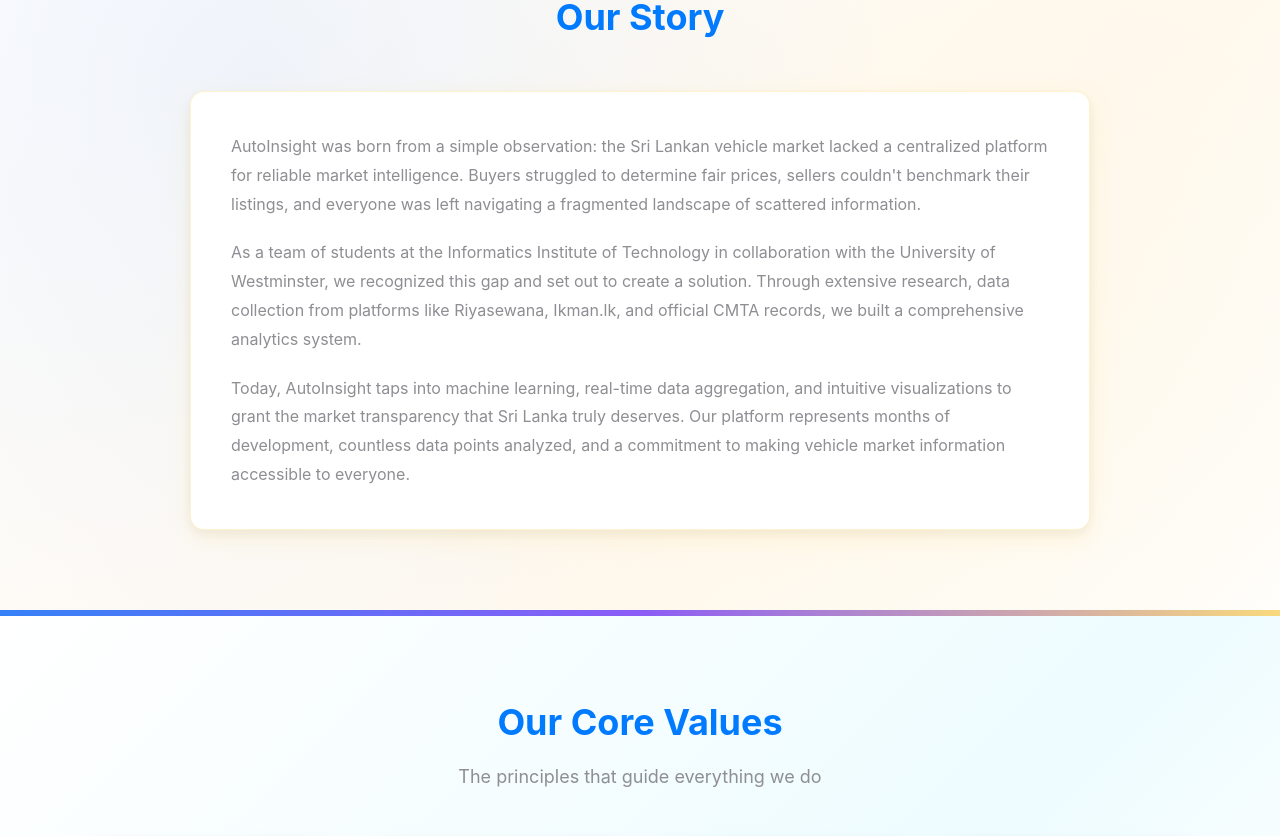
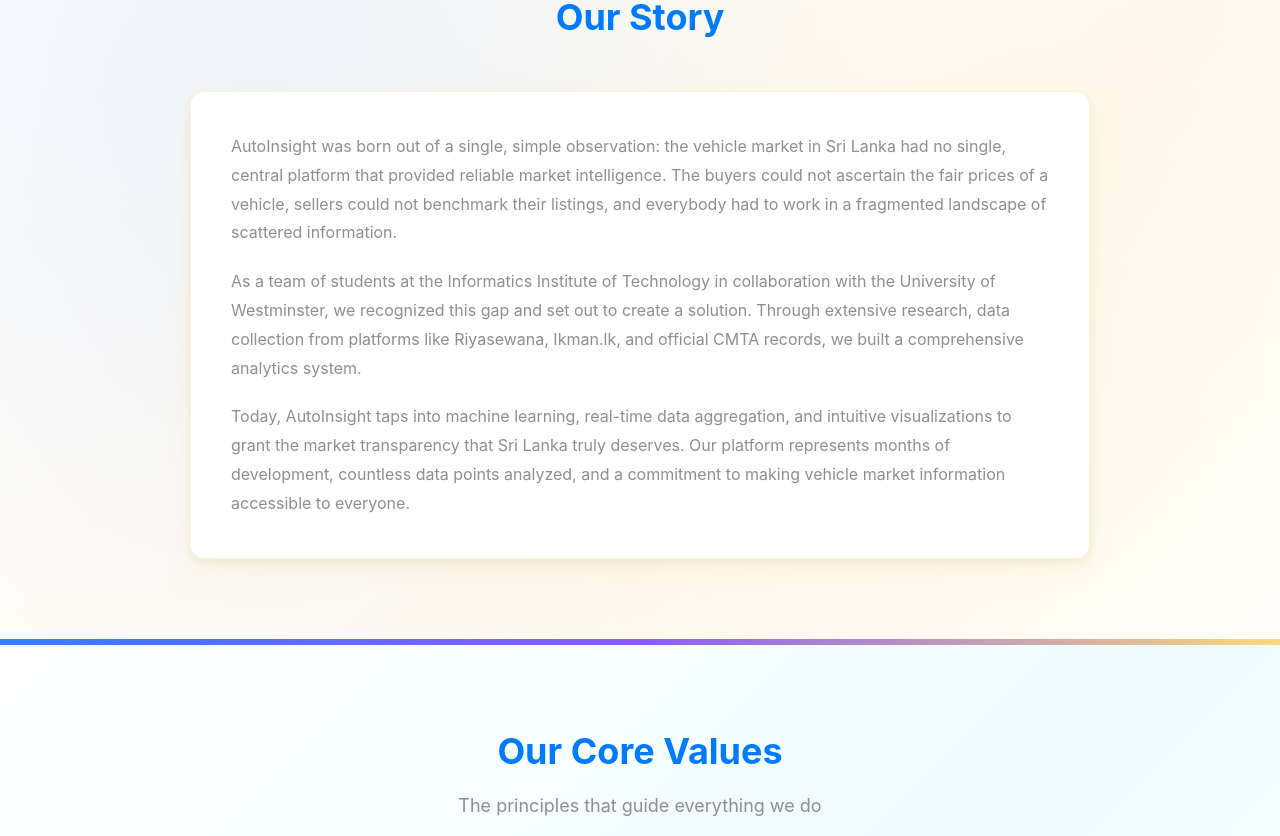
Before and after one commit to akila20040720/autoinsightcs70, a React (Vite) app in the folder cs70/: page /about in a window 1280 px wide. Shown: the part 1440-2276 px from the top of the page. Built offline with nearby package versions, Linux system fonts and the light colour scheme.

Commit message:
feat: make changes in our story part

```diff
--- a/cs70/src/pages/About.tsx
+++ b/cs70/src/pages/About.tsx
@@ -258,10 +258,7 @@ export default function About() {
             whileHover={{ y: -8 }}
           >
             <p style={{ fontSize: 16, lineHeight: 1.8, color: 'var(--sys-gray)', marginBottom: 20 }}>
-              AutoInsight was born from a simple observation: the Sri Lankan vehicle market lacked
-              a centralized platform for reliable market intelligence. Buyers struggled to determine
-              fair prices, sellers couldn't benchmark their listings, and everyone was left navigating
-              a fragmented landscape of scattered information.
+              AutoInsight was born out of a single, simple observation: the vehicle market in Sri Lanka had no single, central platform that provided reliable market intelligence. The buyers could not ascertain the fair prices of a vehicle, sellers could not benchmark their listings, and everybody had to work in a fragmented landscape of scattered information.
             </p>
             <p style={{ fontSize: 16, lineHeight: 1.8, color: 'var(--sys-gray)', marginBottom: 20 }}>
               As a team of students at the Informatics Institute of Technology in collaboration with
```
